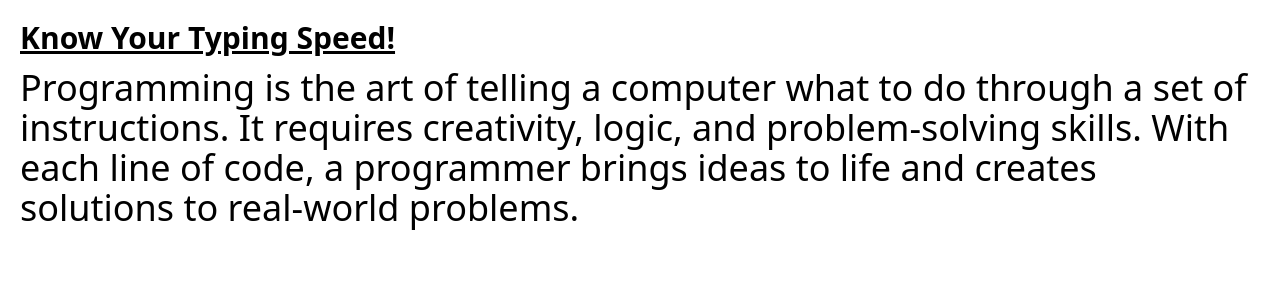
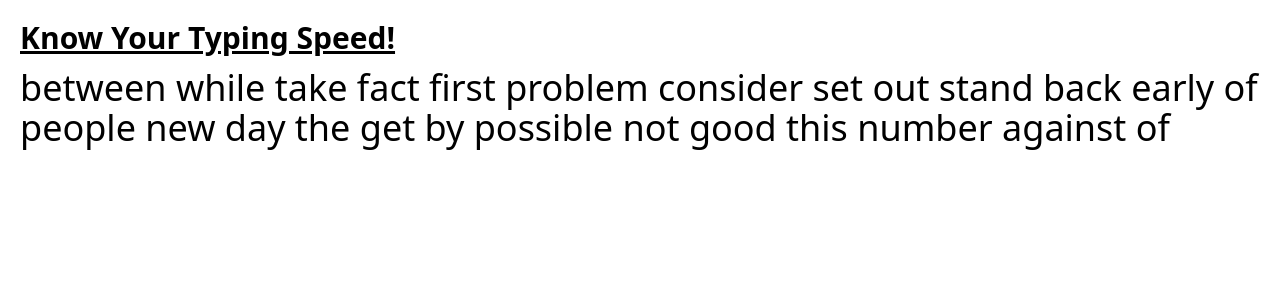
Before and after one commit to arshkhatwani/typing-speed-checker, a React (Vite) app: page / in a window 1280 px wide. Shown: the top 300 px of the page. Built offline with nearby package versions, Linux system fonts and the light colour scheme.

Commit message:
Add initial timer and update sample para

```diff
--- /dev/null
+++ b/src/constants/initialTimer.ts
@@ -0,0 +1,3 @@
+const initialTimer = 15; // seconds
+
+export default initialTimer;
--- a/src/constants/samplePara.tsx
+++ b/src/constants/samplePara.tsx
@@ -1,4 +1,4 @@
 const samplePara =
-    "Programming is the art of telling a computer what to do through a set of instructions. It requires creativity, logic, and problem-solving skills. With each line of code, a programmer brings ideas to life and creates solutions to real-world problems.";
+    "between while take fact first problem consider set out stand back early of people new day the get by possible not good this number against of";
 
 export default samplePara;
```
